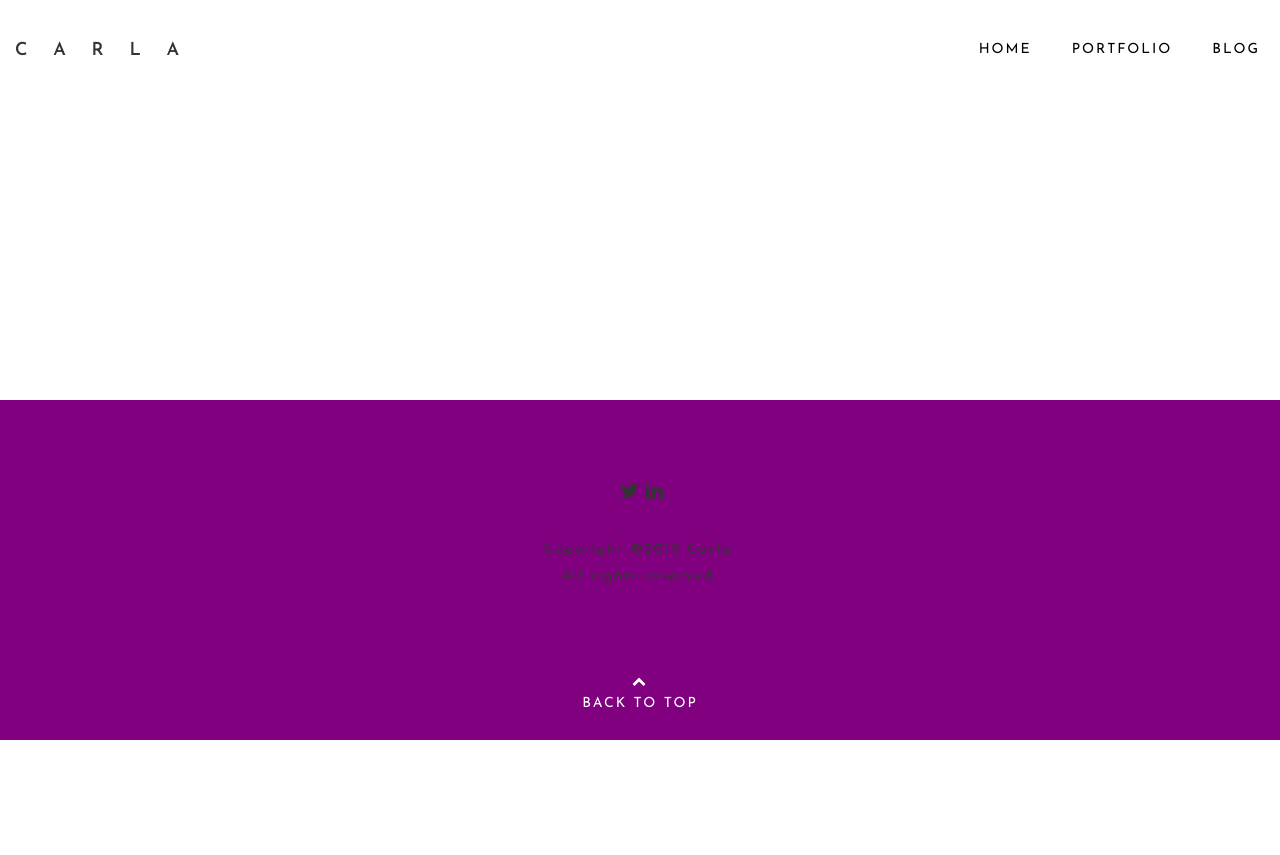
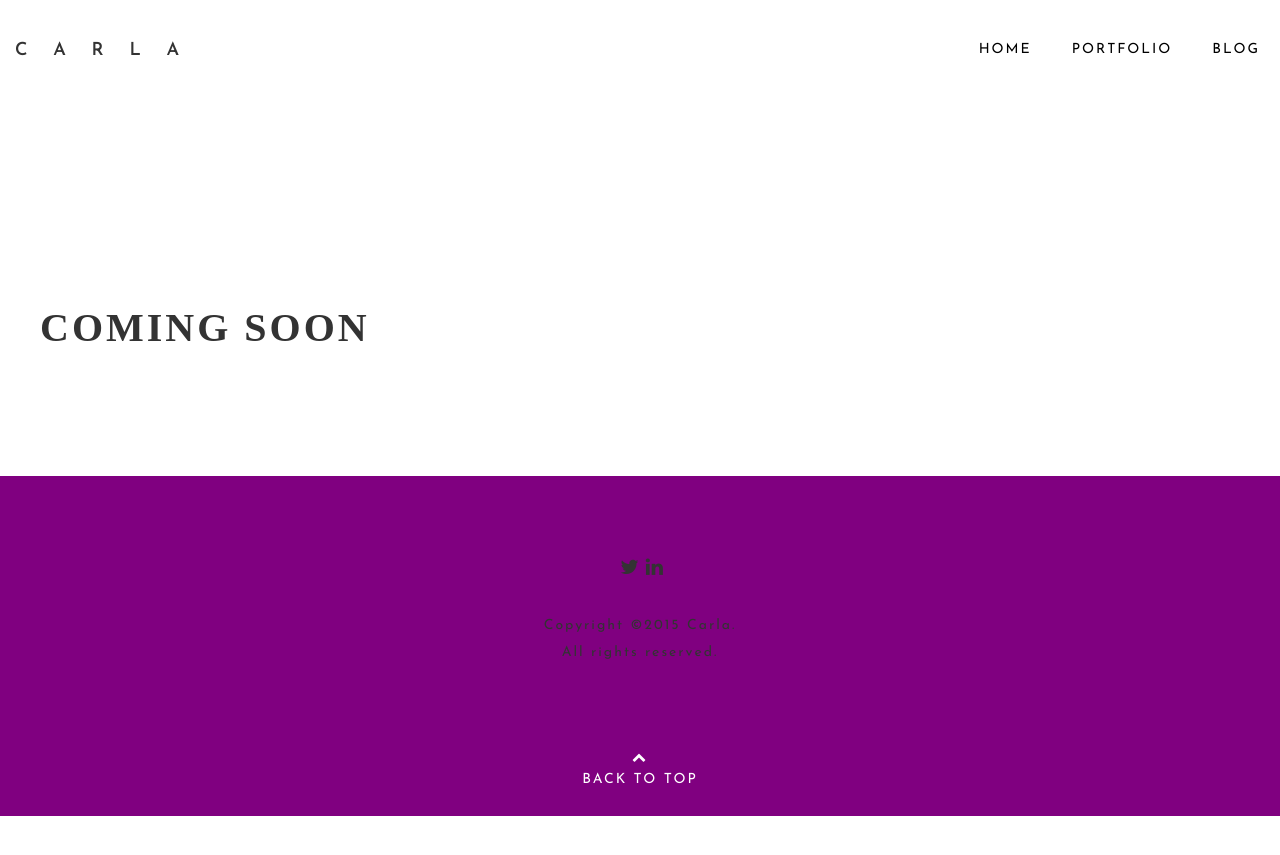
Before and after one commit to carlaesperanza/carlaesperanza.github.io, a Jekyll site: the page built from blog/index.html, in a window 1280 px wide. Shown: the top 855 px of the page. Built offline with Jekyll 4.4.1, drawn with Linux system fonts in a browser that asks for light colours; some web fonts are replaced; the list of posts is cut into pages by our own code.

Commit message:
Update index.html

```diff
--- a/blog/index.html
+++ b/blog/index.html
@@ -1,9 +1,10 @@
 ---
 layout: blog
-title: My Recent Thoughts - Coming Soon
+title: My Recent Thoughts
 section_id: blog
 ---
 
+<h2> Coming Soon </h2>
 
 <div class="large-6 columns">
   {% for post in paginator.posts %}
```
